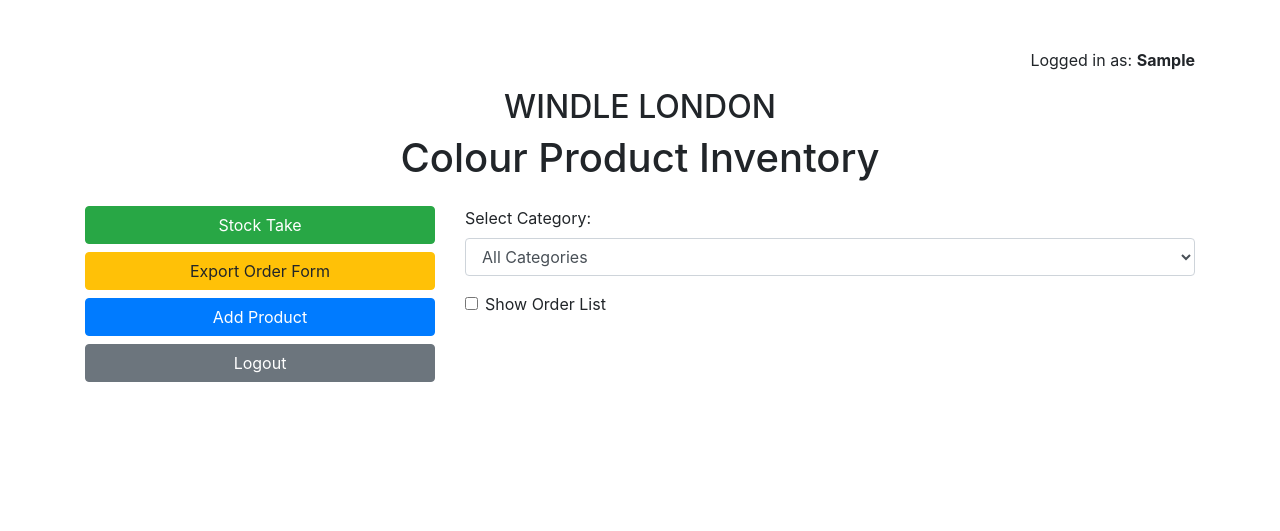
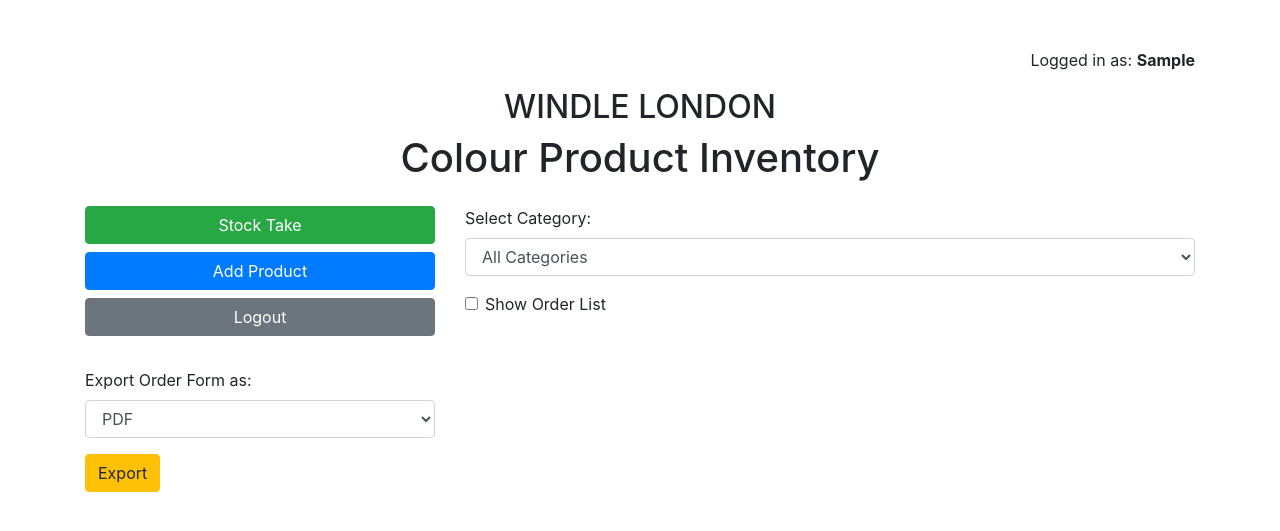
Before and after one commit to 96111t/stock_inventory, a Flask app: page /main in a window 1280 px wide. Shown: the top 531 px of the page. Run offline with Flask 3, Linux system fonts and the light colour scheme; the visitor is signed in with stand-in values (Sample User, id 1); some libraries are stand-ins or nearby versions.

Commit message:
Add CSV export function

```diff
--- a/app.py
+++ b/app.py
@@ -1,6 +1,8 @@
 from flask import (Flask, request, jsonify, render_template, flash, redirect,
-                   url_for, session, send_file)
+                   url_for, session, send_file, Response)
 import json
+import csv
+from io import StringIO
 from functools import wraps
 from datetime import datetime
 from reportlab.lib.pagesizes import letter
@@ -96,10 +98,6 @@
             product['quantity'] = new_quantity  # Update the quantity
             break
 
-# @app.route('/')
-# def index():
-#     return render_template('index.html')
-
 @app.route('/add', methods=['GET', 'POST'])
 @login_required
 def add_product():
@@ -160,49 +158,70 @@
 
 @app.route('/export_order_form', methods=['GET'])
 def export_order_form():
+    file_type = request.args.get('type', 'pdf')  # Default to PDF if no type is specified
     data = read_data(DATA_FILE)
-    filename = f"order_form_{datetime.now().strftime('%Y-%m-%d')}.pdf"
-    c = canvas.Canvas(filename, pagesize=letter)
-    c.setFont("Helvetica", 12)
-    y_position = 750  # Starting Y position, top of the page
-    line_height = 20
+    filename = f"order_form_{datetime.now().strftime('%Y-%m-%d')}"
 
-    # Print titles
-    c.drawString(72, y_position, "Category")
-    c.drawString(172, y_position, "Name")
-    c.drawString(472, y_position, "Amount to Order")
-    y_position -= line_height
+    if file_type.lower() == 'csv':
+        output = StringIO()
+        writer = csv.writer(output)
+        writer.writerow(['product_id', 'quantity'])
 
-    previous_category = None
-    for category, products in sorted(data.items()):
-        for product in products:
-            order_number = product['optimum_quantity'] - product['quantity']
-            if order_number > 0:
-                if category != previous_category:
-                    if previous_category is not None:  # Avoid drawing a line before the first category
-                        y_position -= line_height // 2  # Add some space before the line
-                        c.line(72, y_position, 550, y_position)  # Draw the line
-                        y_position -= line_height // 2  # Add some space after the line
-                    previous_category = category
-                c.setFillColor(black)
-                c.drawString(72, y_position, category)
-                c.drawString(172, y_position, product['name'])
-                c.setFillColor(red)
-                c.drawString(472, y_position, str(order_number))
-                y_position -= line_height
-                if y_position < 50:  # Check if we are at the end of the page
-                    c.showPage()  # Create a new page
-                    y_position = 750  # Reset the Y position
-                    c.setFont("Helvetica", 12)  # Reset the font
-                    # Reprint titles for new page
+        for category, products in data.items():
+            for product in products:
+                order_number = product['optimum_quantity'] - product['quantity']
+                if order_number > 0:
+                    writer.writerow([product['id'], abs(order_number)])
+
+        output.seek(0)
+        filename += '.csv'
+        return Response(
+            output.getvalue(),
+            mimetype="text/csv",
+            headers={"Content-disposition": f"attachment; filename={filename}"})
+    else:
+        filename += '.pdf'
+        c = canvas.Canvas(filename, pagesize=letter)
+        c.setFont("Helvetica", 12)
+        y_position = 750  # Starting Y position, top of the page
+        line_height = 20
+
+        # Print titles
+        c.drawString(72, y_position, "Category")
+        c.drawString(172, y_position, "Name")
+        c.drawString(472, y_position, "Amount to Order")
+        y_position -= line_height
+
+        previous_category = None
+        for category, products in sorted(data.items()):
+            for product in products:
+                order_number = product['optimum_quantity'] - product['quantity']
+                if order_number > 0:
+                    if category != previous_category:
+                        if previous_category is not None:  # Avoid drawing a line before the first category
+                            y_position -= line_height // 2  # Add some space before the line
+                            c.line(72, y_position, 550, y_position)  # Draw the line
+                            y_position -= line_height // 2  # Add some space after the line
+                        previous_category = category
                     c.setFillColor(black)
-                    c.drawString(72, y_position, "Category")
-                    c.drawString(172, y_position, "Name")
-                    c.drawString(472, y_position, "Amount to Order")
+                    c.drawString(72, y_position, category)
+                    c.drawString(172, y_position, product['name'])
+                    c.setFillColor(red)
+                    c.drawString(472, y_position, str(order_number))
                     y_position -= line_height
+                    if y_position < 50:  # Check if we are at the end of the page
+                        c.showPage()  # Create a new page
+                        y_position = 750  # Reset the Y position
+                        c.setFont("Helvetica", 12)  # Reset the font
+                        # Reprint titles for new page
+                        c.setFillColor(black)
+                        c.drawString(72, y_position, "Category")
+                        c.drawString(172, y_position, "Name")
+                        c.drawString(472, y_position, "Amount to Order")
+                        y_position -= line_height
 
-    c.save()
-    return send_file(filename, as_attachment=True)
+        c.save()
+        return send_file(filename, as_attachment=True)
 
 @app.route('/api/products', methods=['GET'])
 def get_products_by_category():
--- a/templates/index.html
+++ b/templates/index.html
@@ -27,9 +27,18 @@
             <div class="col-md-4">
                 <div class="d-flex flex-column">
                     <a href="/stock_take" class="btn btn-success mb-2">Stock Take</a>
-                    <a href="/export_order_form" class="btn btn-warning mb-2">Export Order Form</a>
                     <a href="/add" class="btn btn-primary mb-2">Add Product</a>
                     <a href="/logout" class="btn btn-secondary mb-3">Logout</a>
+                    <form action="/export_order_form" method="get" class="mt-3">
+                        <div class="form-group">
+                            <label for="fileType">Export Order Form as:</label>
+                            <select name="type" id="fileType" class="form-control">
+                                <option value="pdf">PDF</option>
+                                <option value="csv">CSV</option>
+                            </select>
+                        </div>
+                        <button type="submit" class="btn btn-warning">Export</button>
+                    </form>
                 </div>
             </div>
             <div class="col-md-8">
```
Also changed, not shown: user_activity_log.txt (+8 -0 lines), inventory.json.
